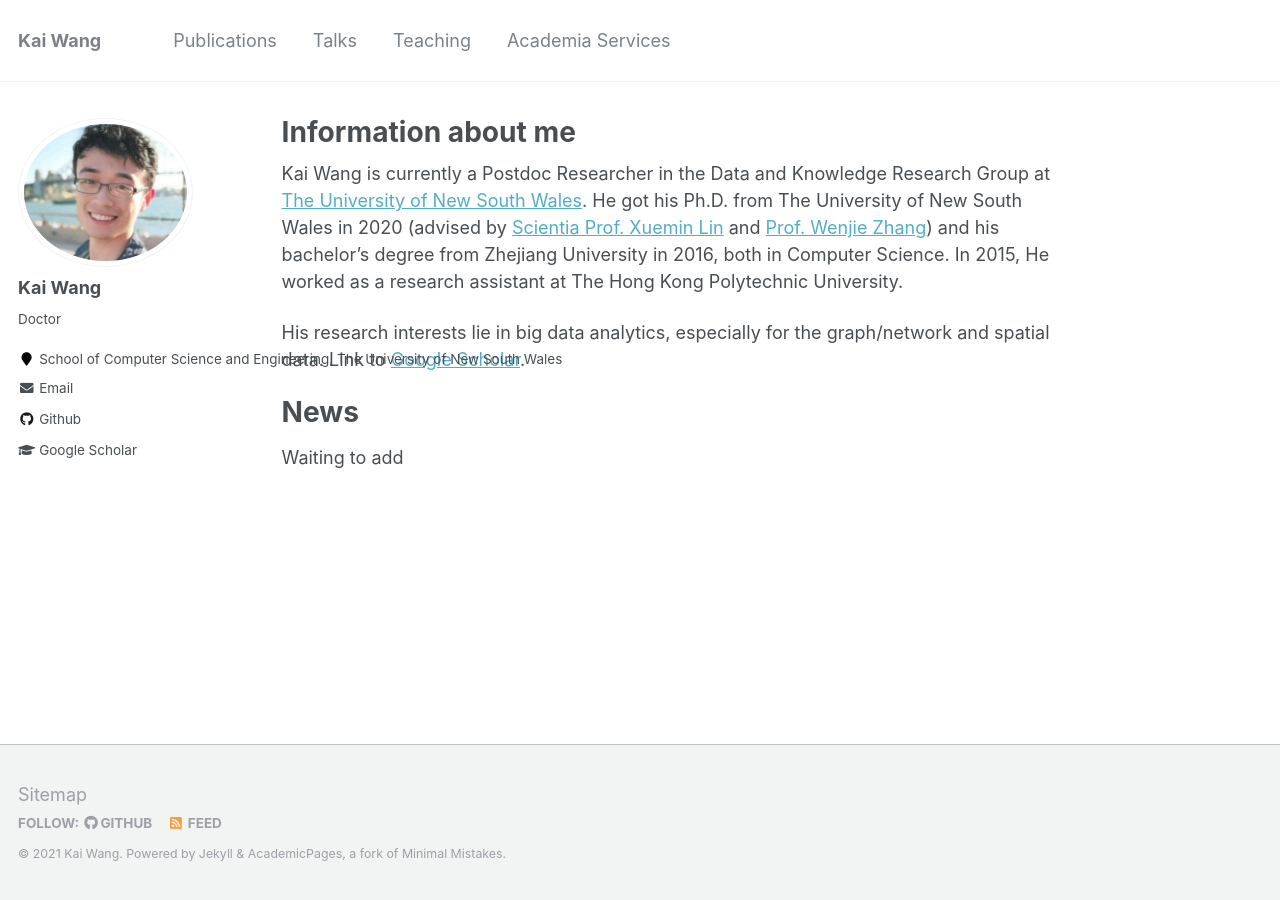
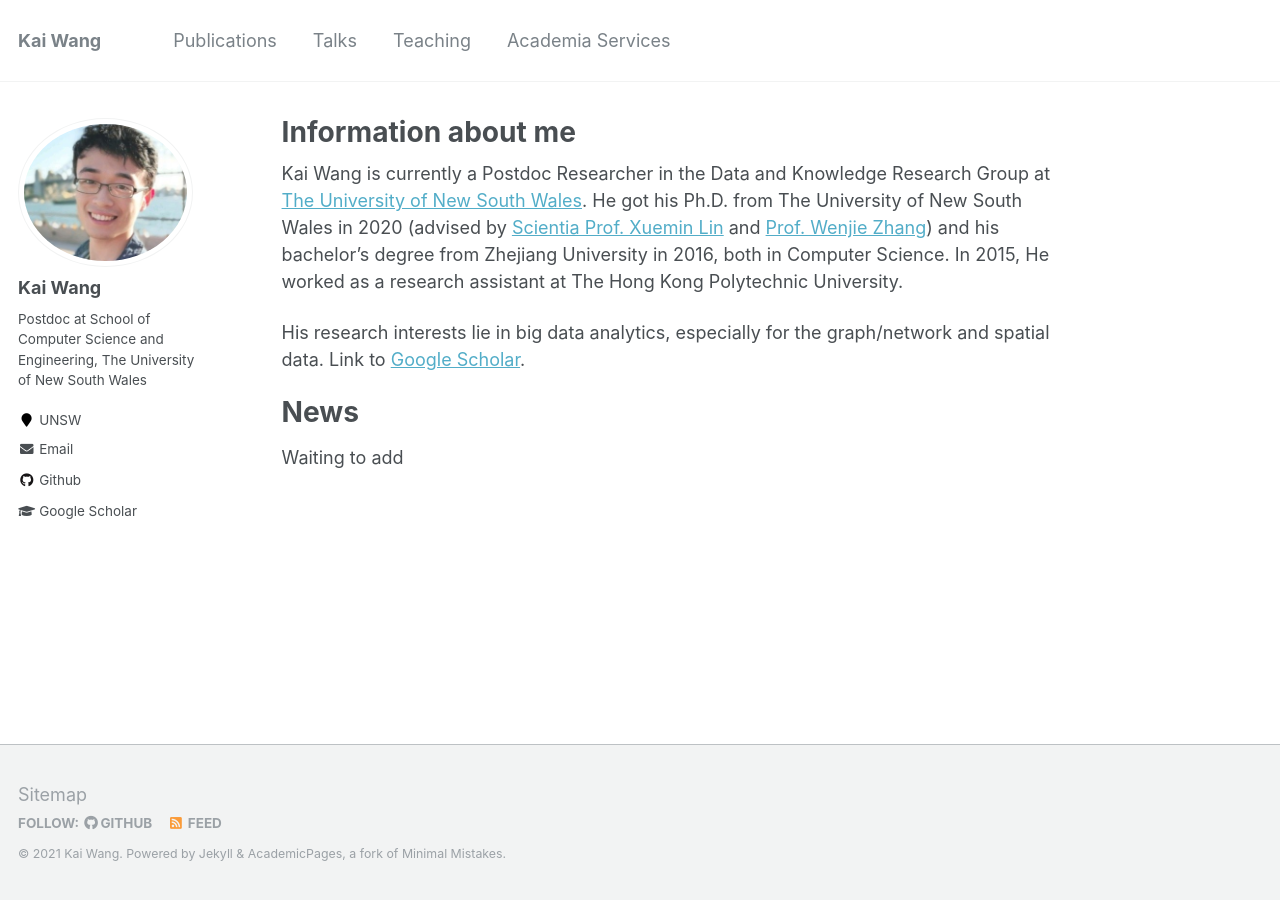
Before and after one commit to cs-kaiwang/cs-kaiwang.github.io, a Jekyll site: the page built from _pages/about.md, in a window 1280 px wide. Built offline with Jekyll 4.4.1, drawn with Linux system fonts in a browser that asks for light colours.

Commit message:
change config

```diff
--- a/_config.yml
+++ b/_config.yml
@@ -82,8 +82,8 @@ analytics:
 author:
   name             : "Kai Wang"
   avatar           : "profile.png"
-  bio              : "Doctor"
-  location         : "School of Computer Science and Engineering, The University of New South Wales"
+  bio              : "Postdoc at School of Computer Science and Engineering, The University of New South Wales"
+  location         : "UNSW"
   employer         :
   pubmed           :
   googlescholar    : "https://scholar.google.com/citations?user=G4DiwTIAAAAJ&hl=zh-CN"
```
